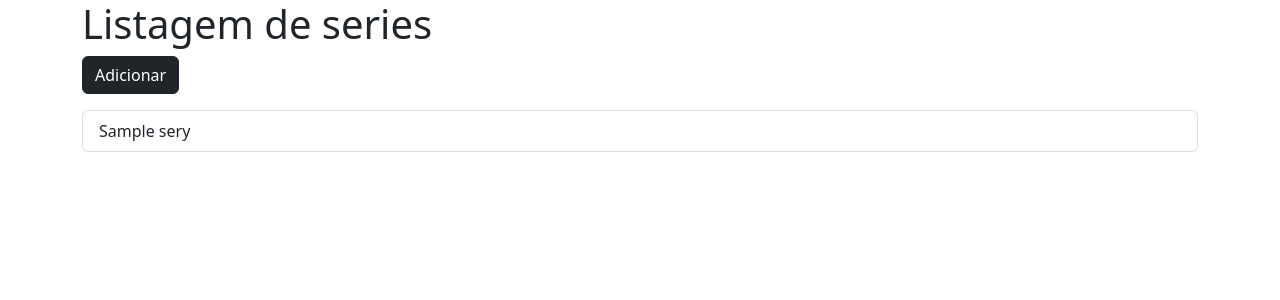
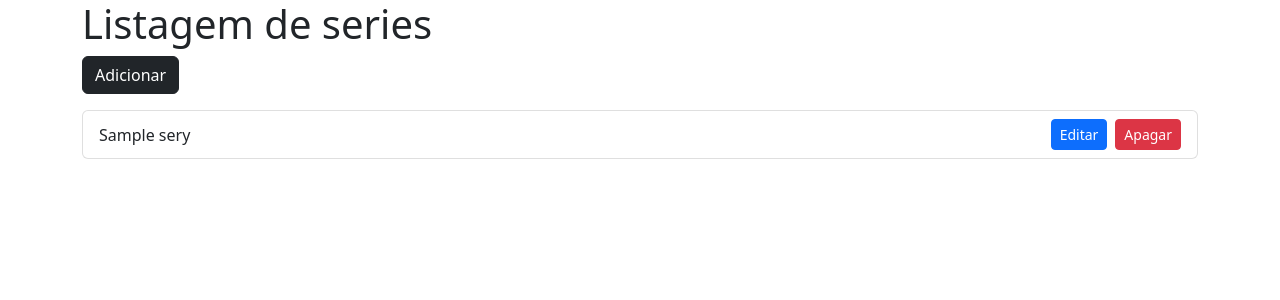
Before and after one commit to wesleyJs/controle-series-symfony, a Symfony app: template templates/series/index.html.twig in a window 1280 px wide. Shown: the top 300 px of the page. Run offline with Twig, Linux system fonts and the light colour scheme; the template is opened without the code that fills it: most values are stand-ins (such as "Sample title", 1, 10 or a date in 2020); style sheets or scripts are compiled from the project's sources; some libraries are stand-ins or nearby versions.

Commit message:
delete series created

```diff
--- a/src/Repository/SeriesRepository.php
+++ b/src/Repository/SeriesRepository.php
@@ -39,6 +39,12 @@ class SeriesRepository extends ServiceEntityRepository
         }
     }
 
+    public function removeById(int $id)
+    {
+        $series = $this->getEntityManager()->getPartialReference(Series::class, $id);
+        $this->remove($series, true);
+    }
+
 //    /**
 //     * @return Series[] Returns an array of Series objects
 //     */
--- a/templates/series/form.html.twig
+++ b/templates/series/form.html.twig
@@ -7,14 +7,14 @@
 <div class="example-wrapper">
     <h1>Nova serie</h1>
 
-    <form method="post">
+    <form method="post" action="{{ path('app_series_add') }}">
       <div class="mb-3">
         <label for="name" class="form-label">Nome da Série:</label>
         <input type="text" name="name" id="name" class="form-control"/>
       </div>
 
       <div class="text-end">
-        <a href="/series" class="btn btn-light border mt">Voltar</a>
+        <a href="{{ path('app_series') }}" class="btn btn-light border mt">Voltar</a>
         <button type="submit" class="btn btn-primary">Adicionar</button>
       </div>
     </form>
--- a/templates/series/index.html.twig
+++ b/templates/series/index.html.twig
@@ -7,10 +7,21 @@
 <div class="example-wrapper">
     <h1>Listagem de series</h1>
 
-    <a href="/series/create" class="btn btn-dark mb-3">Adicionar</a>
+    <a href="{{ path('app_series_form') }}" class="btn btn-dark mb-3">Adicionar</a>
     <ul class="list-group">
         {% for serie in series %}
-            <li class="list-group-item">{{ serie.name }}</li>
+            <li class="list-group-item d-flex justify-content-between align-items-center">
+                {{ serie.name }}
+
+                <div class="d-flex">
+                    <a href="#" class="btn btn-sm btn-primary me-2">Editar</a>
+                    <form method="post" action="{{ path('app_series_delete', {id: serie.id}) }}">
+                        <input type="hidden" name="_method" value="DELETE"/>
+                        <button href="#" class="btn btn-sm btn-danger">Apagar</button>
+                    </form>
+                </div>
+            </li>
+
         {% endfor %}
     </ul>
 </div>
```
Also changed, not shown: src/Controller/SeriesController.php (+20 -4 lines), 1 other file.
